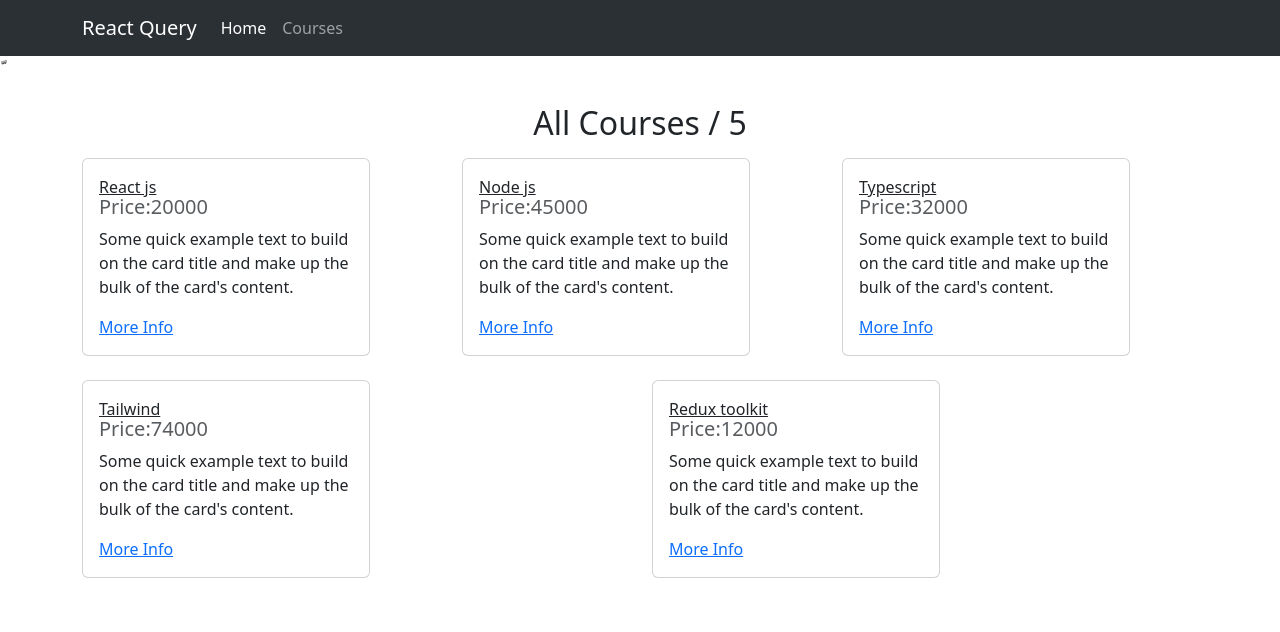
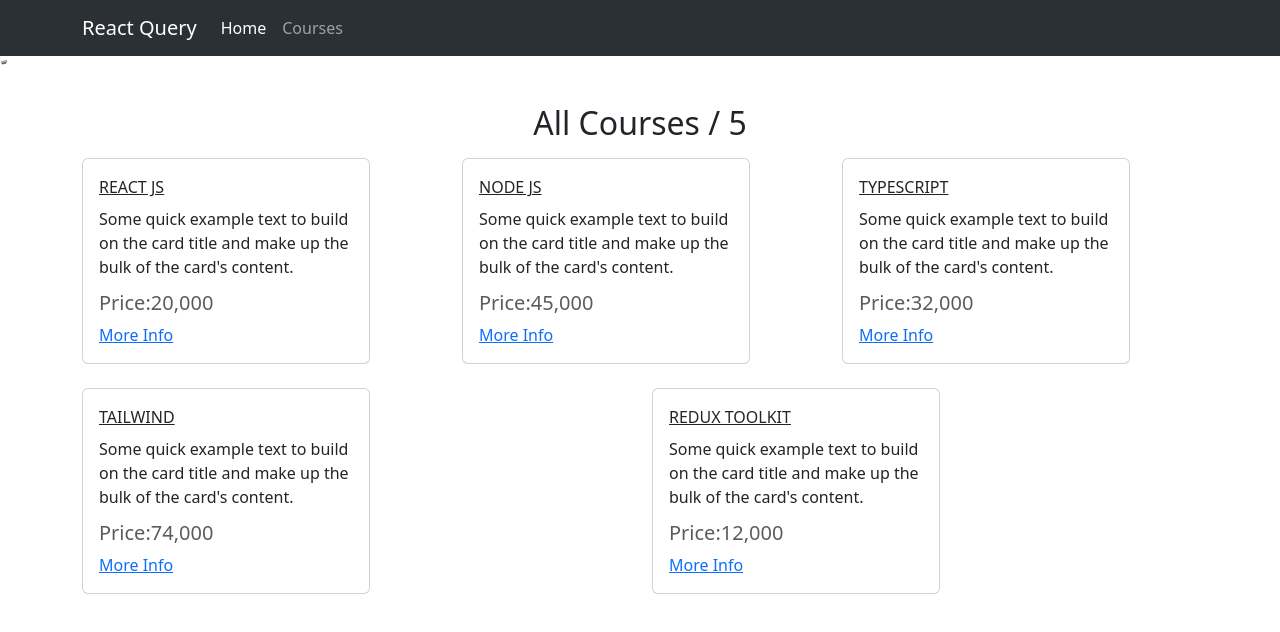
Before and after one commit to sinaderik/React-Query, a React (Vite) app: page /courses in a window 1280 px wide. Shown: the top 632 px of the page. Built offline with nearby package versions, Linux system fonts and the light colour scheme; data requests are answered from the project's data file.

Commit message:
feat: initialData function created

```diff
--- a/src/App.jsx
+++ b/src/App.jsx
@@ -9,7 +9,7 @@
 import SingleCourse from './pages/SingleCourse'
 
 const App = () => {
-  const client = new QueryClient
+  const client = new QueryClient();
   return (
     <>
       <QueryClientProvider client={client}>
--- a/src/components/Course.jsx
+++ b/src/components/Course.jsx
@@ -1,14 +1,15 @@
 import React from 'react'
 import { Link } from 'react-router-dom'
 
-const Course = ({ id,title, price }) => {
+const Course = ({ id, title, price }) => {
     return (
         <div className='col'>
             <div className="card mb-4" style={{ width: "18rem" }}>
                 <div className="card-body">
                     <Link to={`/courses/${id}`} className="card-title mb-3">{title}</Link>
+
+                    <p className="card-text" style={{marginTop:'0.5rem'}}>Some quick example text to build on the card title and make up the bulk of the card's content.</p>
                     <h5 className="card-subtitle mb-2 text-body-secondary">Price:{price}</h5>
-                    <p className="card-text">Some quick example text to build on the card title and make up the bulk of the card's content.</p>
                     <Link to={`/courses/${id}`} className="card-link">More Info</Link>
                 </div>
             </div>
--- a/src/hooks/useCourse.js
+++ b/src/hooks/useCourse.js
@@ -1,9 +1,18 @@
-import { useQuery } from 'react-query'
+import { useQuery, useQueryClient } from 'react-query'
 
 function useCourse(id) {
+    const queryClient = useQueryClient()
+
     return useQuery(['single course', id], () => (
         fetch(`http://localhost:4000/courses/${id}`).then(res => res.json())
-    ))
+    ), {
+        initialData: () => {
+            const courses = queryClient.getQueryData(['Courses'])
+            const course = courses?.find(course => Number(course.id) === Number(id))
+
+            return course
+        }
+    })
 }
 
 export default useCourse
--- a/src/hooks/useCourses.js
+++ b/src/hooks/useCourses.js
@@ -1,17 +1,27 @@
 import { useQuery } from 'react-query'
 
 function useCourses() {
-    return useQuery('Courses', () => {
+    return useQuery('Courses', () =>{
         // throw new Error('Server Error 500')
         return fetch('http://localhost:4000/courses').then(res => res.json())
     },
         {
-            cacheTime: 500000,
-            staleTime: 8000,
-            refetchOnMount: false,
-            refetchOnWindowFocus: true,
-            refetchInterval: 3000,
-            refetchIntervalInBackground: false,
+            refetchInterval:20000,
+            select: (data) => {
+                return data.map((course) => (
+                    {
+                        ...course,
+                        title: course.title.toUpperCase(),
+                        price:course.price.toLocaleString(),
+                    }
+                ))
+            },
+            onSuccess:()=>{
+                console.log('Success')
+            },
+            onError:()=>{
+                console.log('Error')
+            }
         }
     )
 }
```
Also changed, not shown: src/pages/Courses.jsx (+0 -10 lines).
